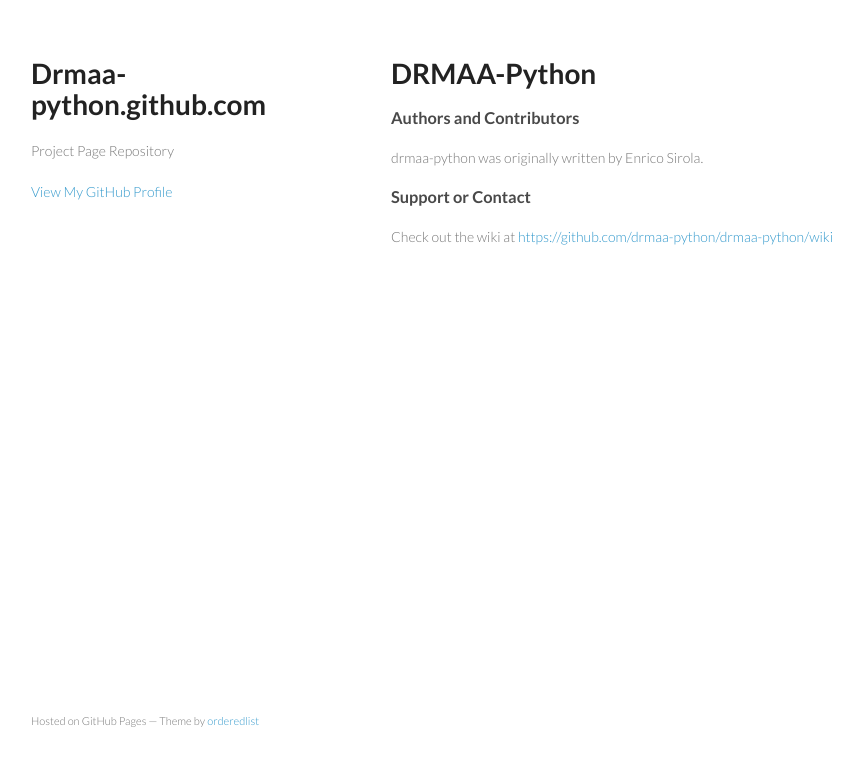
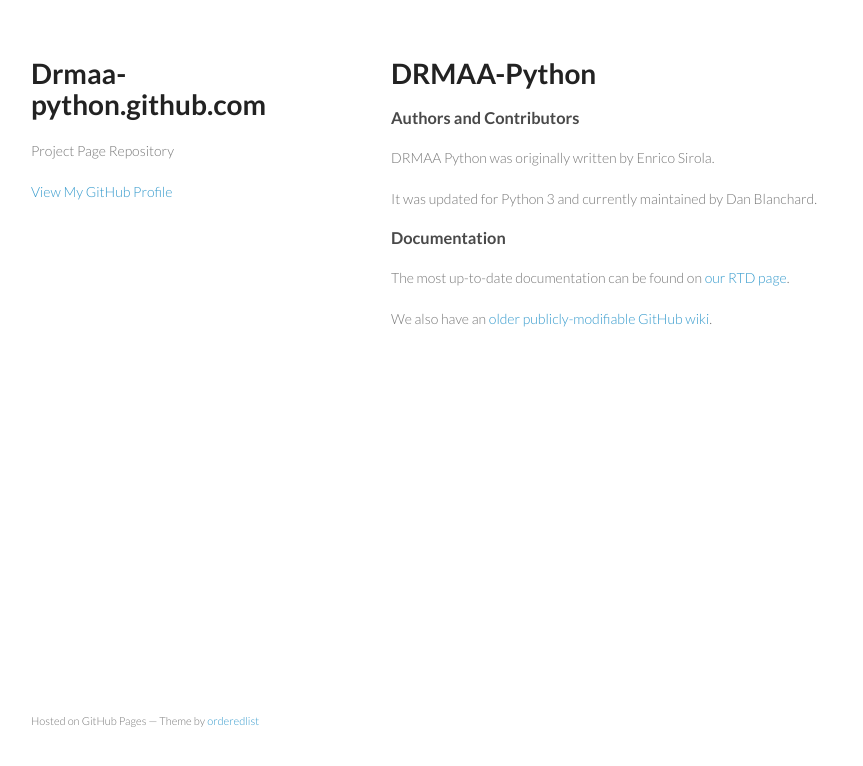
Before and after one commit to drmaa-python/drmaa-python.github.com, a plain HTML site: page index.html in a window 1280 px wide. Shown: the whole page, without its empty margins (179-1042 px from the left). Drawn offline with Linux system fonts and the light colour scheme.

Commit message:
Update info about current maintainer and docs.

```diff
--- a/index.html
+++ b/index.html
@@ -27,11 +27,13 @@
 
 <h3>Authors and Contributors</h3>
 
-<p>drmaa-python was originally written by Enrico Sirola.</p>
+<p>DRMAA Python was originally written by Enrico Sirola.</p>
+<p>It was updated for Python 3 and currently maintained by Dan Blanchard.</p>
 
-<h3>Support or Contact</h3>
+<h3>Documentation</h3>
 
-<p>Check out the wiki at <a href="https://github.com/drmaa-python/drmaa-python/wiki">https://github.com/drmaa-python/drmaa-python/wiki</a></p>
+<p>The most up-to-date documentation can be found on <a href="http://drmaa-python.readthedocs.org">our RTD page</a>.</p>
+<p>We also have an <a href="https://github.com/drmaa-python/drmaa-python/wiki">older publicly-modifiable GitHub wiki</a>.</p>
       </section>
       <footer>
         <p><small>Hosted on GitHub Pages &mdash; Theme by <a href="https://github.com/orderedlist">orderedlist</a></small></p>
```
